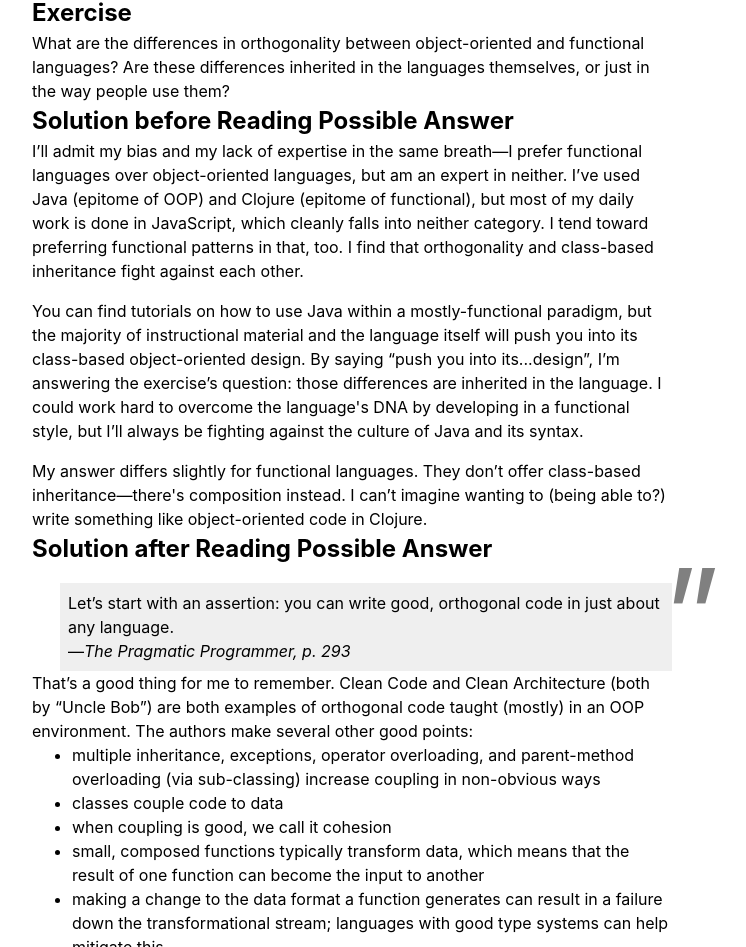
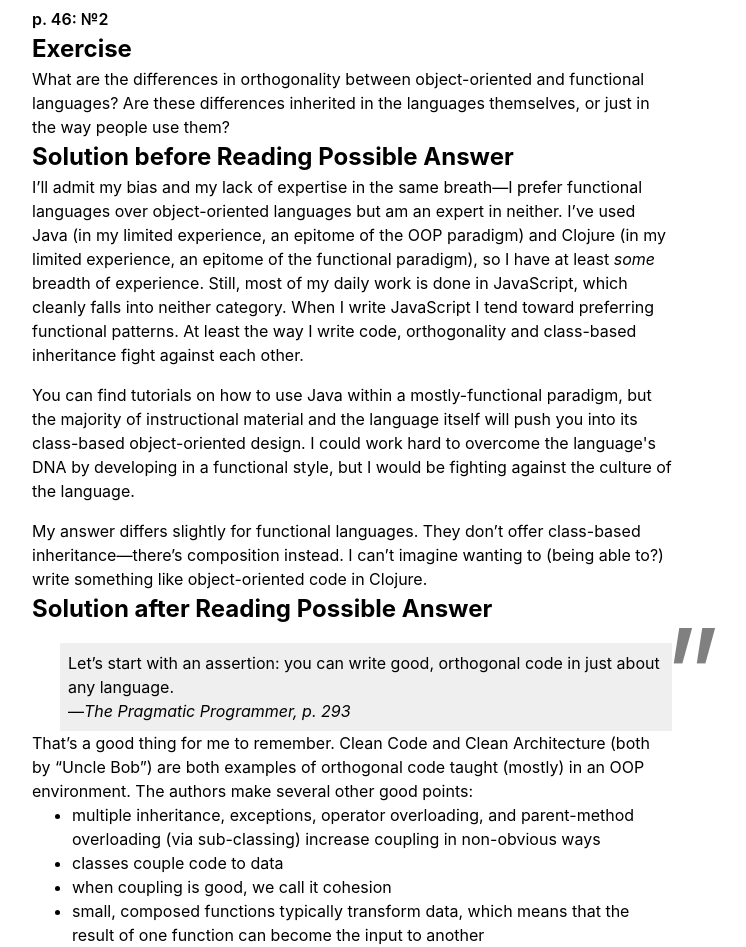
Before and after one commit to benforshey/doingitwrong.dev, a SvelteKit app: page /books/the-pragmatic-programmer/exercises in a window 1280 px wide. Shown: the part 746-1693 px from the top of the page, without its empty margins (288-1034 px from the left). Built offline with nearby package versions, Linux system fonts and the light colour scheme.

Commit message:
chore: lightly edit; add more tables of content

```diff
--- a/src/routes/books/the-pragmatic-programmer/exercises/+page.svelte
+++ b/src/routes/books/the-pragmatic-programmer/exercises/+page.svelte
@@ -2,6 +2,7 @@
 	import Highlight from 'svelte-highlight';
 	import python from 'svelte-highlight/languages/python';
 	import 'svelte-highlight/styles/gruvbox-dark-medium.css';
+	import ToC from '../../../../features/table-of-contents/ToC.svelte';
 </script>
 
 <nav>
@@ -13,8 +14,10 @@
 
 <h1>Exercises from The Pragmatic Programmer</h1>
 
+<ToC />
+
 <dl>
-	<dt>p. 46: &numero;1</dt>
+	<dt data-toc-id="1">p. 46: &numero;1</dt>
 	<dd>
 		<h2>Exercise</h2>
 
@@ -68,7 +71,7 @@
 		No change in my answer, really.
 	</dd>
 
-	<dt>p. 46: &numero;2</dt>
+	<dt data-toc-id="2">p. 46: &numero;2</dt>
 	<dd>
 		<h2>Exercise</h2>
 
@@ -82,30 +85,29 @@
 
 		<p>
 			I&rsquo;ll admit my bias and my lack of expertise in the same breath—I
-			prefer functional languages over object-oriented languages, but am an
-			expert in neither. I&rsquo;ve used Java (epitome of OOP) and Clojure
-			(epitome of functional), but most of my daily work is done in JavaScript,
-			which cleanly falls into neither category. I tend toward preferring
-			functional patterns in that, too. I find that orthogonality and
-			class-based inheritance fight against each other.
+			prefer functional languages over object-oriented languages but am an
+			expert in neither. I&rsquo;ve used Java (in my limited experience, an
+			epitome of the OOP paradigm) and Clojure (in my limited experience, an
+			epitome of the functional paradigm), so I have at least <em>some</em> breadth
+			of experience. Still, most of my daily work is done in JavaScript, which cleanly
+			falls into neither category. When I write JavaScript I tend toward preferring
+			functional patterns. At least the way I write code, orthogonality and class-based
+			inheritance fight against each other.
 		</p>
 
 		<p>
 			You can find tutorials on how to use Java within a mostly-functional
 			paradigm, but the majority of instructional material and the language
-			itself will push you into its class-based object-oriented design. By
-			saying &ldquo;push you into its...design&rdquo;, I&rsquo;m answering the
-			exercise&rsquo;s question: those differences are inherited in the
-			language. I could work hard to overcome the language's DNA by developing
-			in a functional style, but I&rsquo;ll always be fighting against the
-			culture of Java and its syntax.
+			itself will push you into its class-based object-oriented design. I could
+			work hard to overcome the language's DNA by developing in a functional
+			style, but I would be fighting against the culture of the language.
 		</p>
 
 		<p>
 			My answer differs slightly for functional languages. They don&rsquo;t
-			offer class-based inheritance—there's composition instead. I can&rsquo;t
-			imagine wanting to (being able to?) write something like object-oriented
-			code in Clojure.
+			offer class-based inheritance—there&rsquo;s composition instead. I
+			can&rsquo;t imagine wanting to (being able to?) write something like
+			object-oriented code in Clojure.
 		</p>
 
 		<h2>Solution after Reading Possible Answer</h2>
--- a/src/routes/notes/elasticsearch/+page.svelte
+++ b/src/routes/notes/elasticsearch/+page.svelte
@@ -3,9 +3,9 @@
 <h2>Implementing a Custom Analyzer</h2>
 
 <p>
-	An analzyser processes the indexed data to be relevant to text searches and
-	are made up of three parts: zero or more character filters, one tokenizer, and
-	zero or more token filters. The character filter preprocess the stream of
+	An analzyser processes indexed data so that it is relevant to text searches.
+	It is made up of three parts: zero or more character filters, one tokenizer,
+	and zero or more token filters. The character filter preprocess the stream of
 	characters before passing the stream to the tokenizer. The tokenized stream is
 	passed into a tokenizer.
 </p>
```
Also changed, not shown: src/routes/notes/css/cascade-algorithm/+page.svelte (+11 -3 lines).
